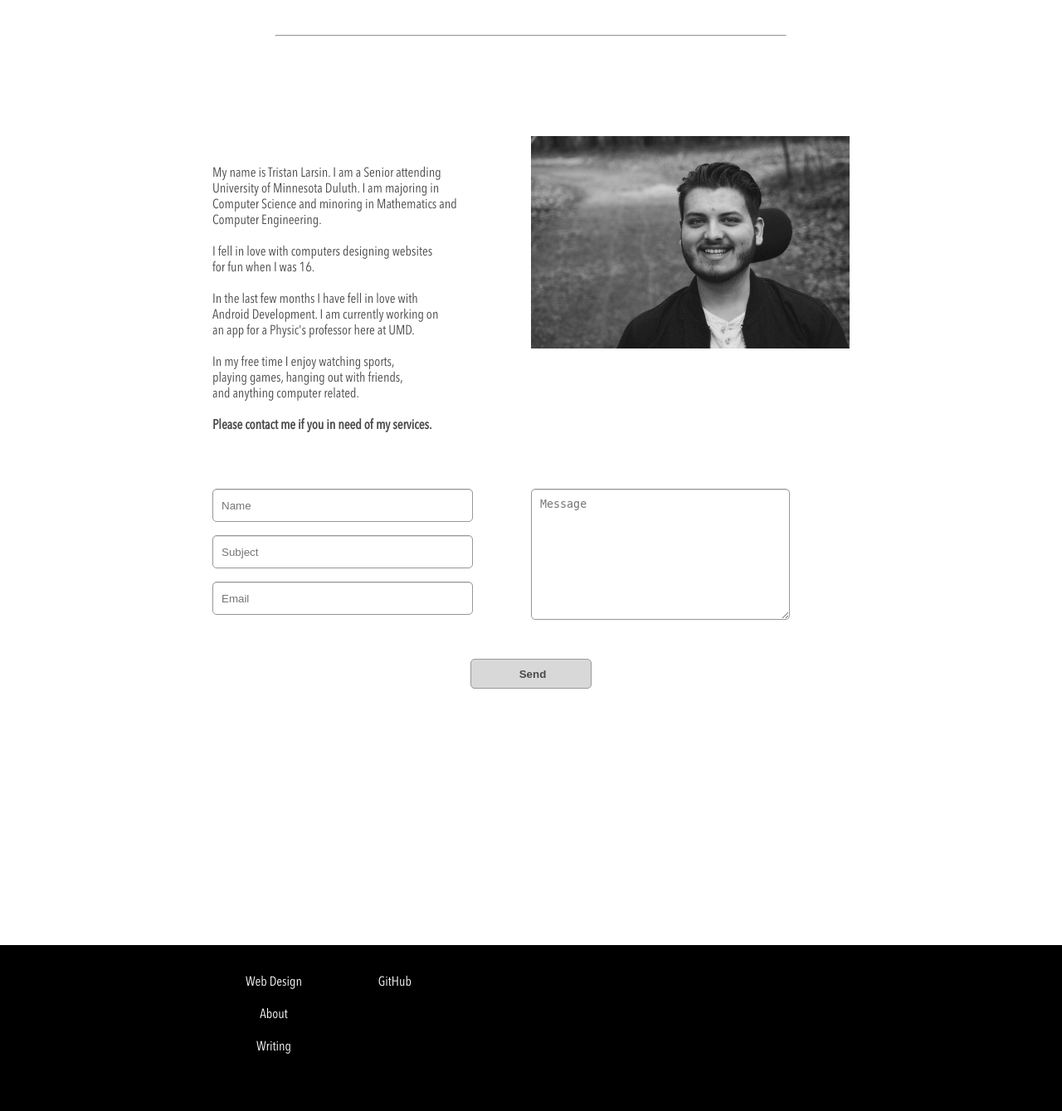
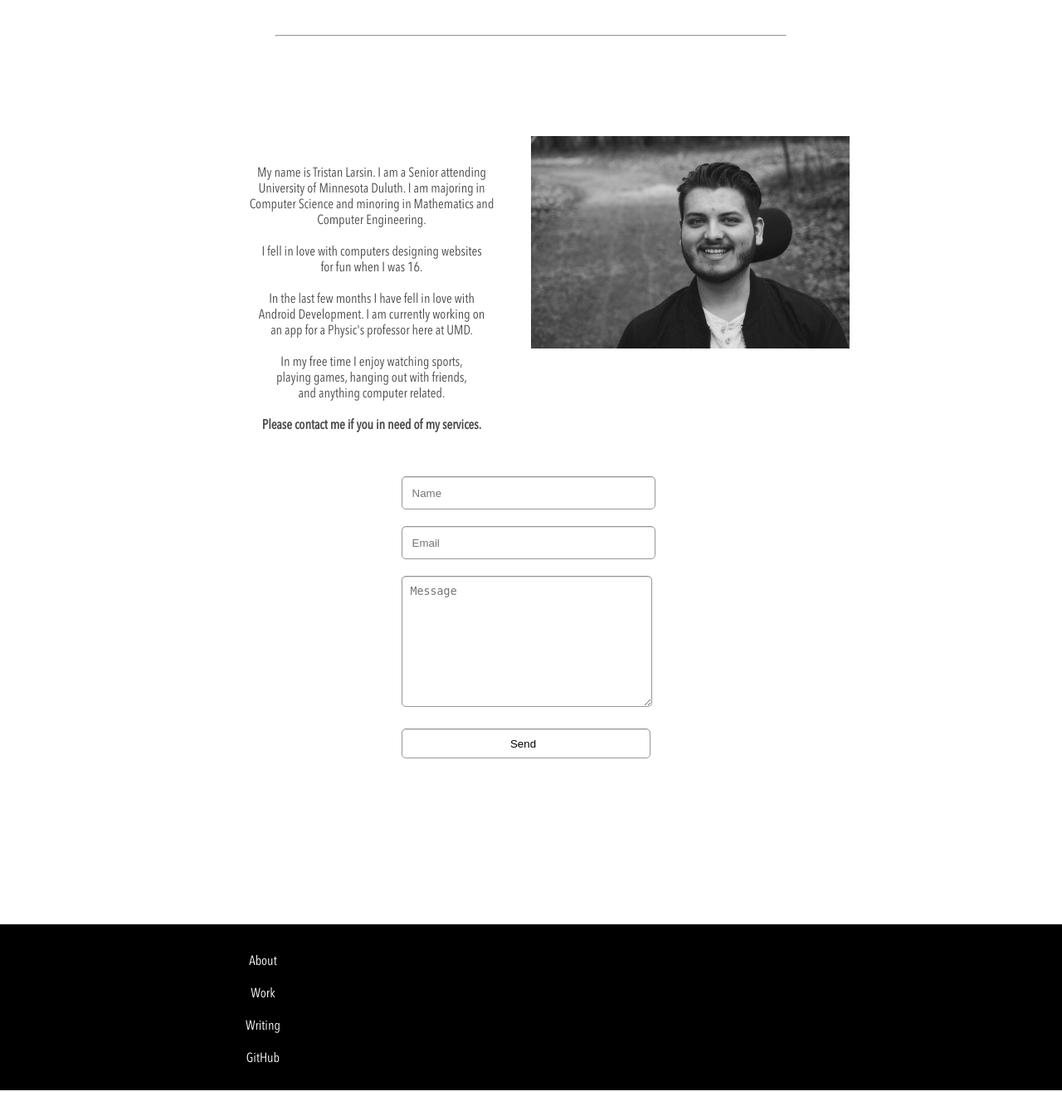
Before and after one commit to tlarsin/Portfolio-Site, a PHP site: page / in a window 1280 px wide. Shown: the part 410-1749 px from the top of the page at 83% size. After the commit the page ends 1724 px from the top, so only its background shows below. Run offline with PHP 8.4, Linux system fonts and the light colour scheme; data that the repository does not hold is empty.

Commit message:
Updated website with new contact form that works. I also updated the form's styling. I updated all the footer's links too.

```diff
--- a/assets/css/about.css
+++ b/assets/css/index.css
@@ -24,6 +24,24 @@ a {
     src: local('Avenir Next LT Pro Condensed'), url('AvenirNextLTPro-Cn.woff') format('woff');
 }
 
+::-webkit-input-placeholder { /* WebKit, Blink, Edge */
+    padding-left:  10px;
+}
+:-moz-placeholder { /* Mozilla Firefox 4 to 18 */
+  padding-left:  10px;
+
+}
+::-moz-placeholder { /* Mozilla Firefox 19+ */
+   padding-left:  10px;
+
+}
+:-ms-input-placeholder { /* Internet Explorer 10-11 */
+   padding-left:  10px;
+
+}
+::-ms-input-placeholder { /* Microsoft Edge */
+   padding-left:  10px;
+}
 
 /***************/
 /* Top Section */
@@ -105,6 +123,7 @@ span {
 
 .left {
     margin-top: 20px;
+    text-align: center;
     float: left;
     width: 50%;
 }
@@ -119,14 +138,16 @@ span {
 }
 
 .form {
-    width: 100%;
-    height: 250px;
+    width: 313px;
+    height: auto;
     margin-top: 25px;
+    margin: auto;
 }
 
 .leftForm {
     float: left;
     width: 50%;
+    margin: auto;
 }
 
 .rightForm {
@@ -139,7 +160,7 @@ input {
     width: 300px;
     height: 36px;
     border-radius: 5px;
-    padding-left: 10px;
+    margin: 10px auto;
     background-color: white;
     border: 1px solid #979797;
     -webkit-box-shadow: inset 0px 1px 0px 0px #dddddd;
@@ -147,35 +168,23 @@ input {
     box-shadow: inset 0px 1px 0px 0px #dddddd;
 }
 
+.submit {
+    width: 300px;
+    padding-left: 0;
+}
+
+
 textarea {
     height: 146px;
     width: 300px;
+    margin: 10px auto;
     border-radius: 5px;
     background-color: white;
     border: 1px solid #979797;
-    padding:10px 0 0 10px;
+    padding:10px 0 0 0;
     -webkit-box-shadow: inset 0px 1px 0px 0px #dddddd;
     -moz-box-shadow: inset 0px 1px 0px 0px #dddddd;
     box-shadow: inset 0px 1px 0px 0px #dddddd;
-}
-
-#submit {
-    width: 146px;
-    height: 36px;
-    background-color: #D8D8D8;
-    border: 1px solid #979797;
-    color: #4A4A4A;
-    font-weight: 600;
-    margin: auto;
-    clear: both;
-    display: block;
-    -webkit-box-shadow: inset 0px 1px 0px 0px #dddddd;
-    -moz-box-shadow: inset 0px 1px 0px 0px #dddddd;
-    box-shadow: inset 0px 1px 0px 0px #dddddd;
-}
-
-.thanks {
-    margin-top: 5px;
 }
 
 hr {
@@ -291,7 +300,7 @@ hr {
         margin-top: 25px;
         width: 100%
     }
-    .form {
+    /*.form {
         height: auto;
         width: 100%;
         margin-top: 25px;
@@ -305,7 +314,7 @@ hr {
         float: none;
         width: 100%;
         margin-top: 20px;
-    }
+    }*/
     /**********/
     /* Footer */
     /**********/
@@ -338,21 +347,37 @@ hr {
     /* Content Section */
     /*******************/
     .content {
-        margin-top:40px;
+        margin-top:80px;
     }
+
+    .contentTop {
+        margin-bottom: 30px;
+        height: auto;
+    }
+
+    .contentTop p {
+        margin: 20px 0 0px 0;
+    }
+
     /************/
     /* Sections */
     /************/
-     .form {
+    .form {
         width: 100%;
-        margin-top: 25px;
     }
-    .leftForm {
-        float: none;
+
+    input {
+        width: 100%;
+        /*padding: 0;*/
     }
-    .rightForm {
-        float: none;
 
+    textarea {
+        width: 100%;
+        /*padding: 0;*/
+    }
+
+    .submit {
+        width: 100%;
     }
     /**********/
     /* Footer */
--- /dev/null
+++ b/index.html
@@ -0,0 +1,85 @@
+    <!doctype html>
+    <html>
+
+    <head>
+        <title>Tristan Larsin</title>
+
+        <meta name="author" content="Tristan Larsin">
+        <meta name="description" content="Tristan Larsin is a web designer that sells templates and does customized websites.">
+
+        <link rel="stylesheet" type="text/css" href="assets/css/index.css">
+        <link rel="stylesheet" type="text/css" href="assets/avenir-next-lt-pro/style.css">
+        <link rel="icon" type="image/png" href="assets/favicon1.ico"
+    </head>
+        <body>
+            <div class="top">
+                <h1>Tristan Larsin</h1>
+                <div class="parent">
+					<div class="child active">
+							<a href="index.html">About</a>
+					</div>
+                    <div class="child">
+                        <a href="design.html">Work</a>
+                    </div>
+                    <div class="child">
+                        <a href="writing.html">Writing</a>
+                    </div>
+                </div>
+            </div>
+            <div class="content">
+                <div class="contentTop">
+				    <h2>About Me</h2>
+		            <p>Get to know me</p>
+		            <hr>
+                </div>
+                <div class="section1">
+                    <div class="left">
+                        <p>My name is Tristan Larsin. I am a Senior attending
+                            <br> University of Minnesota Duluth. I am majoring in
+                            <br> Computer Science and minoring in Mathematics and
+														<br> Computer Engineering.
+                						<br>
+                            <br> I fell in love with computers designing websites
+														<br> for fun when I was 16.
+                            <br>
+														<br> In the last few months I have fell in love with
+														<br> Android Development. I am currently working on
+														<br> an app for a Physic's professor here at UMD.
+                            <br>
+                            <br> In my free time I enjoy watching sports,
+														<br> playing games, hanging out with friends,
+														<br> and anything computer related.
+                            <br>
+                            <br><span>Please contact me if you in need of my services.</span></p>
+
+                    </div>
+					<div class="right">
+						<img src="assets/images/selfie.JPG" alt="">
+					</div>
+                </div>
+                <div class="section2">
+                    <div class="form">
+                    	<form action="form/" method="post">
+						    <input type="text" name="name" id="name" placeholder="Name">
+					        <input type="text" name="email" placeholder="Email">
+
+						    <textarea name="comments"  placeholder="Message"></textarea>
+                            <input type="submit" value="Send" class="submit">
+
+    				    </form>
+                    </div>
+                </div>
+            </div>
+            <div class="footer">
+                <div class="info">
+                    <ul class="leftList">
+                        <li><a href="index.html">About</a></li>
+                        <li><a href="design.html">Work</a></li>
+                        <li><a href="writing.html">Writing</a></li>
+                        <li><a href="https://github.com/tlarsin">GitHub</a></li>
+                    </ul>
+                </div>
+            </div>
+        </body>
+
+    </html>
--- a/index.php
+++ /dev/null
@@ -1,159 +0,0 @@
-<?php
-	if (isset($_POST["submit"])) {
-		$name = $_POST['name'];
-        $subject = $_POST['subject'];
-		$email = $_POST['email'];
-		$message = $_POST['message'];
-		$from = 'Portfolio Contact Form';
-		$to = 'tlarsin@gmail.com';
-
-		$body ="From: $name\n E-Mail: $email\n Message:\n $message";
-		// Check if name has been entered
-		if (!$_POST['name']) {
-			$errName = 'Please enter your name';
-		}
-
-        if(!$_POST['subject']) {
-            $errSubject = 'Please enter the subject';
-        }
-
-		// Check if email has been entered and is valid
-		if (!$_POST['email'] || !filter_var($_POST['email'], FILTER_VALIDATE_EMAIL)) {
-			$errEmail = 'Please enter a valid email address';
-		}
-
-		//Check if message has been entered
-		if (!$_POST['message']) {
-			$errMessage = 'Please enter your message';
-		}
-
-// If there are no errors, send the email
-if (!$errName && !$errEmail && !$errMessage) {
-	if (mail ($to, $subject, $body, $from)) {
-		$result='<div class="alert alert-success">Thank You! I will be in touch</div>';
-	} else {
-		$result='<div class="alert alert-danger">Sorry there was an error sending your message. Please try again later.</div>';
-	}
-}
-	}
-?>
-
-    <!doctype html>
-    <html>
-
-    <head>
-        <title>Tristan Larsin</title>
-
-        <meta name="author" content="Tristan Larsin">
-        <meta name="description" content="Tristan Larsin is a web designer that sells templates and does customized websites.">
-
-        <link rel="stylesheet" type="text/css" href="assets/css/about.css">
-        <link rel="stylesheet" type="text/css" href="assets/avenir-next-lt-pro/style.css">
-        <link rel="icon" type="image/png" href="assets/favicon1.ico" </head>
-
-        <body>
-            <div class="top">
-                <h1>Tristan Larsin</h1>
-                <div class="parent">
-										<div class="child active">
-												<a href="index.php">About</a>
-										</div>
-                    <div class="child">
-                        <a href="design.html">Work</a>
-                    </div>
-                    <div class="child">
-                        <a href="writing.html">Writing</a>
-                    </div>
-                </div>
-            </div>
-            <div class="content">
-                <div class="contentTop">
-									<h2>About Me</h2>
-			            <p>Get to know me</p>
-			            <hr>
-                </div>
-                <div class="section1">
-                    <div class="left">
-                        <p>My name is Tristan Larsin. I am a Senior attending
-                            <br> University of Minnesota Duluth. I am majoring in
-                            <br> Computer Science and minoring in Mathematics and
-														<br> Computer Engineering.
-                						<br>
-                            <br> I fell in love with computers designing websites
-														<br> for fun when I was 16.
-                            <br>
-														<br> In the last few months I have fell in love with
-														<br> Android Development. I am currently working on
-														<br> an app for a Physic's professor here at UMD.
-                            <br>
-                            <br> In my free time I enjoy watching sports,
-														<br> playing games, hanging out with friends,
-														<br> and anything computer related.
-                            <br>
-                            <br><span>Please contact me if you in need of my services.</span></p>
-
-                    </div>
-										<div class="right">
-											<img src="assets/images/selfie.JPG" alt="">
-										</div>
-                </div>
-                <div class="section2">
-                    <div class="form">
-                        <form class="form-horizontal" role="form" method="post" action="index.php">
-                            <div class="leftForm">
-                                <div class="form-group">
-                                    <div class="col-sm-10">
-                                        <input type="text" class="form-control" id="name" name="name" placeholder="Name" value="<?php echo htmlspecialchars($_POST['name']); ?>">
-                                        <?php echo "<p class='text-danger'>$errName</p>";?>
-                                    </div>
-                                </div>
-                                <div class="form-group">
-                                    <div class="col-sm-10">
-                                        <input type="text" class="form-control" id="subject" name="subject" placeholder="Subject" value="<?php echo htmlspecialchars($_POST['subject']); ?>">
-                                        <?php echo "<p class='text-danger'>$errSubject</p>";?>
-                                    </div>
-                                </div>
-                                <div class="form-group">
-                                    <div class="col-sm-10">
-                                        <input type="email" class="form-control" id="email" name="email" placeholder="Email" value="<?php echo htmlspecialchars($_POST['email']); ?>">
-                                        <?php echo "<p class='text-danger'>$errEmail</p>";?>
-                                    </div>
-                                </div>
-                            </div>
-                            <div class="rightForm">
-                                <div class="form-group">
-                                    <div class="col-sm-10">
-                                        <textarea class="form-control" rows="4" id="message" name="message" placeholder="Message"><?php echo htmlspecialchars($_POST['message']);?></textarea>
-                                        <?php echo "<p class='text-danger'>$errMessage</p>";?>
-                                    </div>
-                                </div>
-                            </div>
-                            <div class="form-group">
-                                <div class="col-sm-10 col-sm-offset-2">
-                                    <input id="submit" name="submit" type="submit" value="Send" class="btn btn-primary">
-                                </div>
-                            </div>
-                            <div class="form-group">
-                                <div class="col-sm-10 col-sm-offset-2 thanks">
-                                    <?php echo $result; ?>
-                                </div>
-                            </div>
-                        </form>
-                    </div>
-                </div>
-            </div>
-            <div class="footer">
-                <div class="info">
-                    <ul class="leftList">
-                        <li><a href="design.html">Web Design</a></li>
-                        <li><a href="imdex.php">About</a></li>
-                        <li><a href="writing.html">Writing</a></li>
-                    </ul>
-                    <ul class="rightList">
-                        <li><a href="https://github.com/tlarsin">GitHub</a></li>
-                    </ul>
-                </div>
-            </div>
-        </body>
-
-    </html>
--- a/writing.html
+++ b/writing.html
@@ -17,7 +17,7 @@
         <h1>Tristan Larsin</h1>
         <div class="parent">
             <div class="child">
-                <a href="index.php">About</a>
+                <a href="index.html">About</a>
             </div>
             <div class="child">
                 <a href="design.html">Work</a>
@@ -48,11 +48,9 @@ Since then I have made three websites for clients, and the templates on the firs
     <div class="footer">
         <div class="info">
             <ul class="leftList">
-                <li><a href="index.php">About</a></li>
+                <li><a href="index.html">About</a></li>
                 <li><a href="design.html">Work</a></li>
                 <li><a href="writing.html">Writing</a></li>
-            </ul>
-            <ul class="rightList">
                 <li><a href="https://github.com/tlarsin">GitHub</a></li>
             </ul>
         </div>
```
Also changed, not shown: assets/script/form.php (deleted, +0 -41 lines), assets/script/send.php (deleted, +0 -65 lines), assets/script/validate-form.js (deleted, +0 -67 lines), design.html (+3 -5 lines), form/index.php (added, +115 -0 lines).
